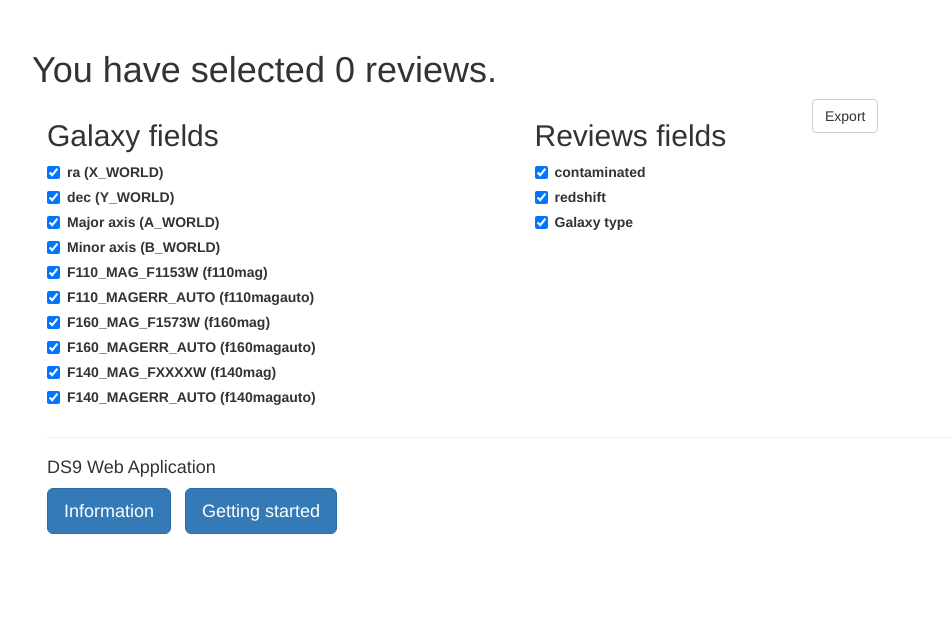
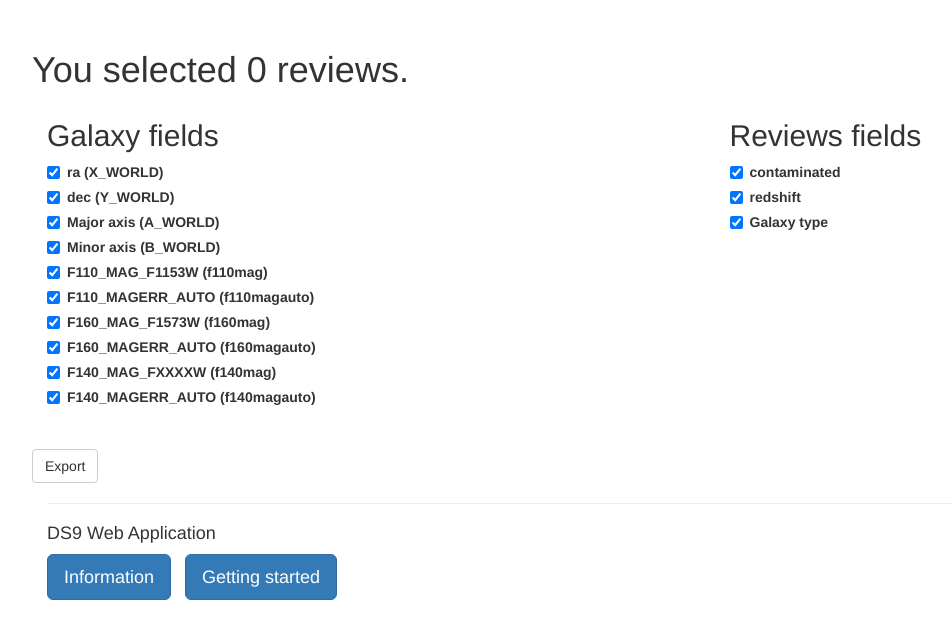
Before and after one commit to lguibert/ds9, a Django app: page /ds9s/reviews/selected/ in a window 1280 px wide. Shown: the part 109-748 px from the top of the page, without its empty margins (23-975 px from the left). Run offline with Django 3.2, Linux system fonts and the light colour scheme; a user stored in the database is signed in; data comes from the database, SQL or seed files in the repository; parts of the project's set-up code (start-up, migrations or seed data) failed here and were passed over; some libraries are stand-ins or nearby versions.

Commit message:
export OP but galaxy fields

```diff
--- a/ds9s/assets/main.css
+++ b/ds9s/assets/main.css
@@ -494,6 +494,7 @@ input[type=number]::-webkit-outer-spin-button {
 
 #allFieldsSelect{
 	margin:auto;
+	min-height: 330px;
 }
 
 .btnExport{
@@ -503,6 +504,7 @@ input[type=number]::-webkit-outer-spin-button {
 
 #btnExport{
 	clear: both;
+	margin-top: 20px;
 }
 
 .controllerCheckboxs:hover{
--- a/ds9s/templates/selectedGalaxy.html
+++ b/ds9s/templates/selectedGalaxy.html
@@ -14,12 +14,12 @@
 {% endblock %}
 
 {% block content %}
-<h1>You have selected {{numGalSelected}} reviews.</h1>
+<h1>You selected {{numGalSelected}} reviews.</h1>
 
 	<form method='post' action='/ds9s/reviews/createFile/'>
 		{% csrf_token %}
 		<div id='allFieldsSelect'>
-			<div class='containerFieldsSelect col-xs-4 col-md-4'>
+			<div class='containerFieldsSelect col-xs-6 col-md-6'>
 				<h2 class='controllerCheckboxs' title='select/unselect all'>Galaxy fields</h2>
 				<div class='checkboxsSelect'>
 					{% for field in galFields %}
@@ -32,7 +32,7 @@
 				</div>
 			</div>
 
-			<div class='containerFieldsSelect col-xs-3 col-md-3 col-md-offset-1'>
+			<div class='containerFieldsSelect col-xs-5 col-md-5 col-md-offset-1'>
 				<h2 class='controllerCheckboxs' title='select/unselect all'>Reviews fields</h2>
 				<div class='checkboxsSelect'>
 					<div class="checkbox fieldsSelect">
--- a/ds9s/views/analysis_views.py
+++ b/ds9s/views/analysis_views.py
@@ -539,18 +539,3 @@ def unArray(array):
 		values.append(a[out])
 
 	return values
-
-def unarrayArray(array):
-	values = []
-	for a in array:
-		values.append(a[1])
-
-	return values
-
-def unarrayInterval(interval):
-	values = []
-
-	for i in interval:
-		values.append(i[2])
-
-	return values
```
Also changed, not shown: 1 other file.
